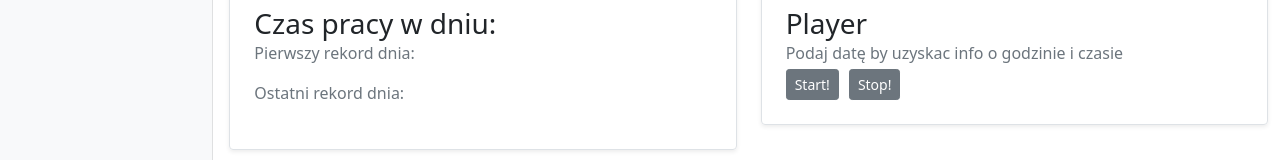
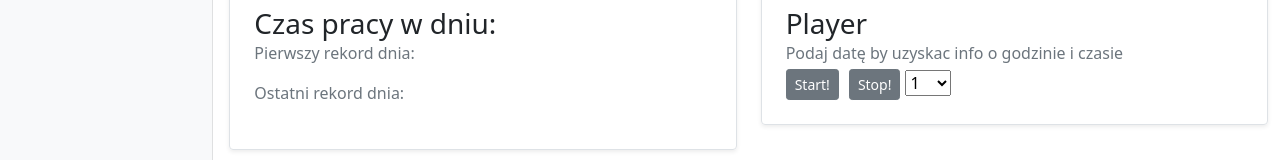
Before and after one commit to olekczubiak/simple-tracker, a Vue app in the folder simple-tracker/frontend/: page /panel/analysis in a window 1280 px wide. Shown: the part 326-486 px from the top of the page. Built offline with nearby package versions, Linux system fonts and the light colour scheme.

Commit message:
make panel to watch device

```diff
--- a/simple-tracker/frontend/src/components/AnalizeTime.vue
+++ b/simple-tracker/frontend/src/components/AnalizeTime.vue
@@ -47,11 +47,15 @@
                     <div class="mb-1 text-muted">
                         <div id="time-content"></div>
                         <div id="poz-content"></div>
+                        <div id="map-content"></div>
                         {{toPlayer}}
                     </div>
                     <p class="card-text mb-auto">
                         <button @click="getPlayer" class="btn btn-secondary btn-sm" id="start-button">Start!</button>
                         <button @click="stopPlayer" class="btn btn-secondary btn-sm" id="stop-button">Stop!</button>
+                        <select v-model="selectedSpeed" style="width:10%;"> -->
+                            <option v-for="element in playerSpeed" v-bind:key="element" :selected="playerSpeed === element">{{ element }}</option>
+                        </select>
 
                     </p>
 
@@ -73,6 +77,7 @@ export default {
     name: "AnalizeTime",
     data() {
         return {
+            // Po testach datę trzeba usunać!!!!
             myData: "2021-10-30",
             firstDayRecord: "",
             lastDayRecord: "",
@@ -81,6 +86,8 @@ export default {
             listWithTime: [],
             listWithPoz: [],
             toPlayer: "Podaj datę by uzyskac info o godzinie i czasie",
+            playerSpeed: [1, 2, 5, 10, 20, 40],
+            selectedSpeed: 1,
 
         }
     },
@@ -138,18 +145,20 @@ export default {
                                         // console.log(data)
                                         document.getElementById("time-content").innerHTML = data;
                                     }
-                                , i * 300);
-                                console.log(this.timer1)
+                                , i * 1200 * (1/this.selectedSpeed) );
+                                console.log(this.selectedSpeed);
                 });
                 this.listWithPoz.forEach((element,i) => {
                                 this.timer2 = setTimeout(
                                     function(){
                                         const data = "Pozycja " + element;
                                         // console.log(data)
+                                        const map = "//www.google.com/maps/embed/v1/place?key=AIzaSyCFcWFS_zSfHFCh5HV7qIwFrx_uwrfV5Kk&q=" + element;
+                                        const mapIframe = "<iframe width=\"600\" height=\"450\" style=\"border:0\" allowfullscreen src=" + map + ">";
                                         document.getElementById("poz-content").innerHTML = data;
+                                        document.getElementById("map-content").innerHTML = mapIframe;
                                     }
-                                , i * 300);
-                                console.log(this.timer2)
+                                , i * 1200 * (1/this.selectedSpeed));
                 });
             }
 
@@ -159,8 +168,8 @@ export default {
             for (let index = 0; index < this.timer2; index++) {
                 clearTimeout(index);
             }
-            document.getElementById("time-content").innerHTML = "";
-            document.getElementById("poz-content").innerHTML = "";
+            // document.getElementById("time-content").innerHTML = "";
+            // document.getElementById("poz-content").innerHTML = "";
         }
     }
 }
```
